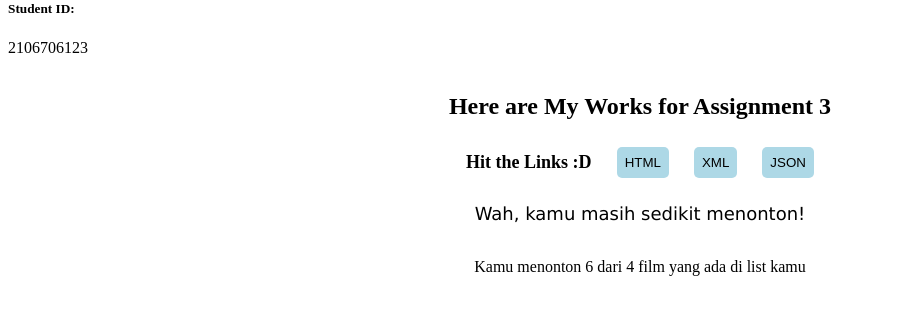
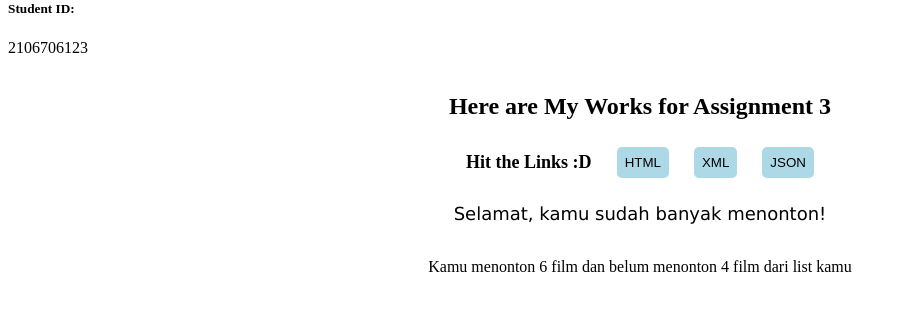
Before and after one commit to yudiptr/tugas-1-yudi, a Django app: page /mywatchlist/ in a window 1280 px wide. Shown: the part 158-473 px from the top of the page, without its empty margins (0-906 px from the left). Run offline with Django 4.2, Linux system fonts and the light colour scheme.

Commit message:
tugas 3 done

```diff
--- a/mywatchlist/templates/main.html
+++ b/mywatchlist/templates/main.html
@@ -28,7 +28,7 @@
  </div>
  <div class="result">
    <p class="final"> {{result}}</p>
-   <p class="result-description">Kamu menonton {{watched}} dari {{unwatched}} film yang ada di list kamu</p>
+   <p class="result-description">Kamu menonton {{watched}} film dan belum menonton {{unwatched}} film dari list kamu</p>
  </div>
 
 
--- a/mywatchlist/views.py
+++ b/mywatchlist/views.py
@@ -14,7 +14,7 @@ def show_mywatchlist(request):
         else: unwatched += 1
 
     if watched > unwatched : result = "Selamat, kamu sudah banyak menonton!"
-    if watched == unwatched : result = "Waduh, Kamu menonton setengah dari list kamu, ayo tambah lagi!"
+    elif watched == unwatched : result = "Waduh, Kamu menonton setengah dari list kamu. Ayo tambah lagi!"
     else : result = "Wah, kamu masih sedikit menonton!"
 
     context = {
```
